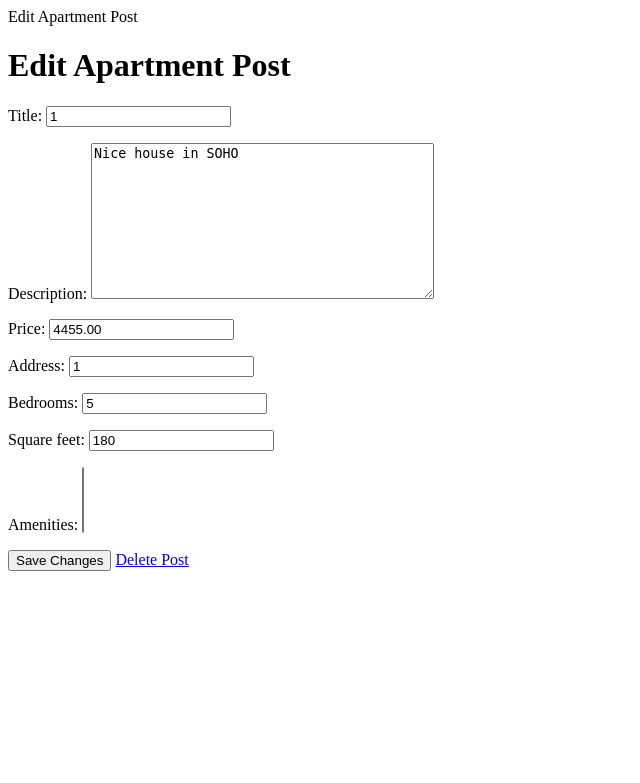
After one commit to gcivil-nyu-org/fall24-monday-team3, a Django app: page /rentals/apartment/1/edit/ in a window 1280 px wide. The commit adds this page. Shown: the top 783 px of the page, without its empty margins (0-640 px from the left). Run offline with Django 5.2, Linux system fonts and the light colour scheme; data comes from the database, SQL or seed files in the repository; both versions use the stored data as it was after the commit; data that the repository does not hold is empty.

Commit message:
Update mysite directory and templates

```diff
--- a/Django_project copy/mysite/rentals/admin.py
+++ b/Django_project copy/mysite/rentals/admin.py
@@ -3,6 +3,10 @@
 from django.contrib import admin
 from .models import ApartmentPost, ApartmentImage, Amenity, Rating
 
+class ApartmentPostAdmin(admin.ModelAdmin):
+    filter_horizontal = ('amenities',)  # Provides a horizontal filter for selecting multiple amenities
+
+
 admin.site.register(ApartmentPost)
 admin.site.register(ApartmentImage)
 admin.site.register(Amenity)
--- a/Django_project copy/mysite/rentals/templates/rentals/apartment_detail.html
+++ b/Django_project copy/mysite/rentals/templates/rentals/apartment_detail.html
@@ -27,6 +27,9 @@
                 {% endfor %}
             </ul>
             <a href="{% url 'apartment_list' %}" class="btn-primary">Back to Listings</a>
+            <a href="{% url 'update_apartment_post' pk=apartment.pk %}" class="btn-primary">Edit Listing</a>
+            <a href="{% url 'delete_apartment_post' pk=apartment.pk %}" class="btn-primary" style="background-color: #ff6666;">Delete Listing</a>
+
         </div>
     </div>
 </div>
--- /dev/null
+++ b/Django_project copy/mysite/rentals/templates/rentals/update_apartment_post.html
@@ -0,0 +1,16 @@
+<!-- rentals/templates/rentals/update_apartment_post.html -->
+{% block title %}Edit Apartment Post{% endblock %}
+
+{% block content %}
+<div class="container mt-5">
+    <h1 class="mb-4">Edit Apartment Post</h1>
+    <form method="post" enctype="multipart/form-data" class="border p-4 rounded shadow">
+        {% csrf_token %}
+        {{ form.as_p }}
+        <div class="d-flex justify-content-between mt-3">
+            <button type="submit" class="btn btn-primary">Save Changes</button>
+            <a href="{% url 'delete_apartment_post' post.id %}" class="btn btn-danger">Delete Post</a>
+        </div>
+    </form>
+</div>
+{% endblock %}
--- a/Django_project copy/mysite/rentals/urls.py
+++ b/Django_project copy/mysite/rentals/urls.py
@@ -7,6 +7,8 @@ urlpatterns = [
     path('create/', views.create_apartment_post, name='create_apartment_post'),
     path('', views.apartment_list, name='apartment_list'),
     path('apartment/<int:pk>/', views.apartment_detail, name='apartment_detail'),
+    path('apartment/<int:pk>/edit/', views.update_apartment_post, name='update_apartment_post'),  # Update view
+    path('apartment/<int:pk>/delete/', views.delete_apartment_post, name='delete_apartment_post'),  # Delete view
     path('<int:post_id>/rate/', views.rate_post, name='rate_post'),
     path('search/', views.search_apartments, name='search_apartments'),
     # You can add more URL patterns here, such as detail views
--- a/Django_project copy/mysite/rentals/views.py
+++ b/Django_project copy/mysite/rentals/views.py
@@ -43,6 +43,29 @@ def create_apartment_post(request):
     }
     return render(request, 'rentals/create_apartment_post.html', context)
 
+# Update view for ApartmentPost
+def update_apartment_post(request, pk):
+    apartment_post = get_object_or_404(ApartmentPost, pk=pk)
+    if request.method == 'POST':
+        form = ApartmentPostForm(request.POST, request.FILES, instance=apartment_post)
+        if form.is_valid():
+            form.save()
+            return redirect('apartment_detail', pk=apartment_post.pk)
+    else:
+        form = ApartmentPostForm(instance=apartment_post)
+    return render(request, 'rentals/update_apartment_post.html', {'form': form, 'post': apartment_post})
+# Delete view for ApartmentPost
+def delete_apartment_post(request, pk):
+    apartment_post = get_object_or_404(ApartmentPost, pk=pk)
+    if request.method == "POST":
+        apartment_post.delete()
+        return redirect('apartment_list')
+    return render(request, 'rentals/delete_apartment_post.html', {'apartment_post': apartment_post})
+
+
+
+
+
 def rate_post(request, post_id):
     if request.method == 'POST':
         try:
```
Also changed, not shown: Django_project copy/mysite/rentals/templates/rentals/create_apartment_post.html (+11 -7 lines), Django_project copy/mysite/rentals/templates/rentals/delete_apartment_post.html (added, +14 -0 lines), Django_project copy/mysite/db.sqlite3, Django_project copy/mysite/rentals/models.py (line endings or trailing spaces), 2 other files.
